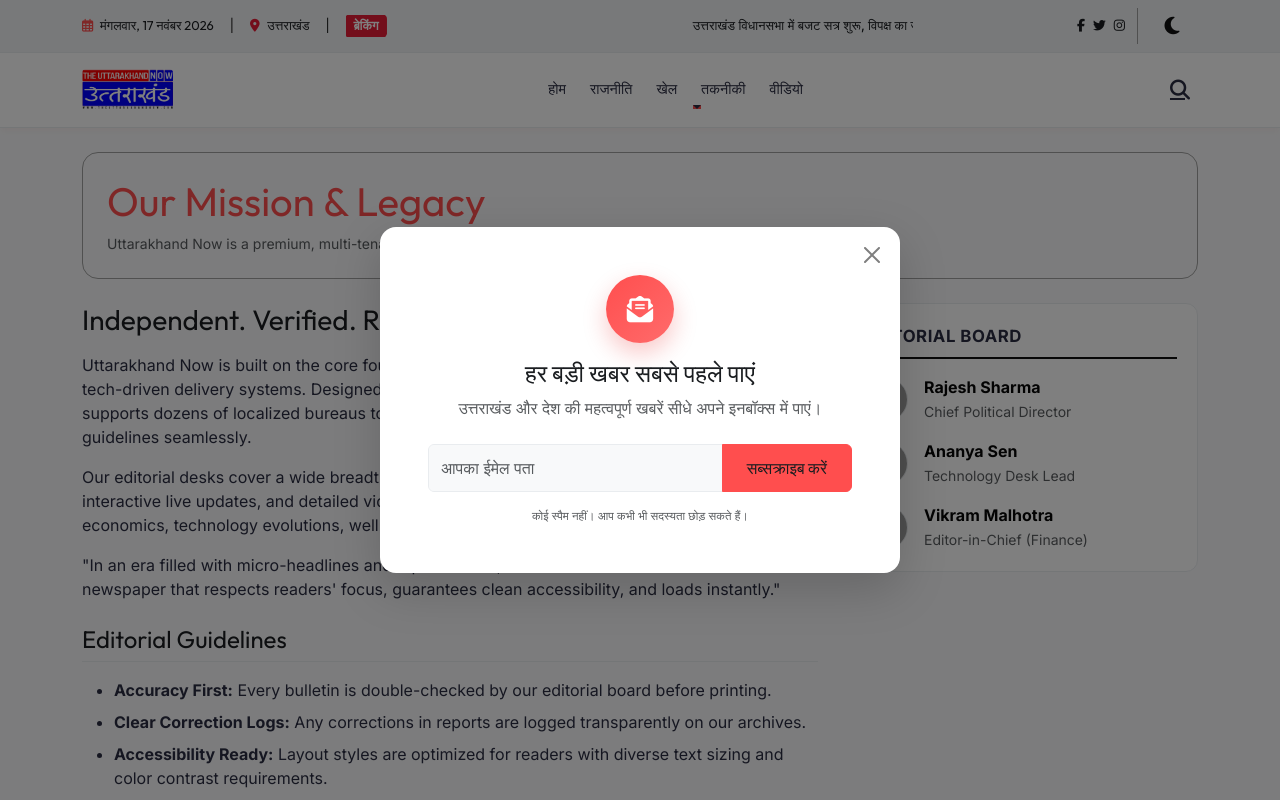
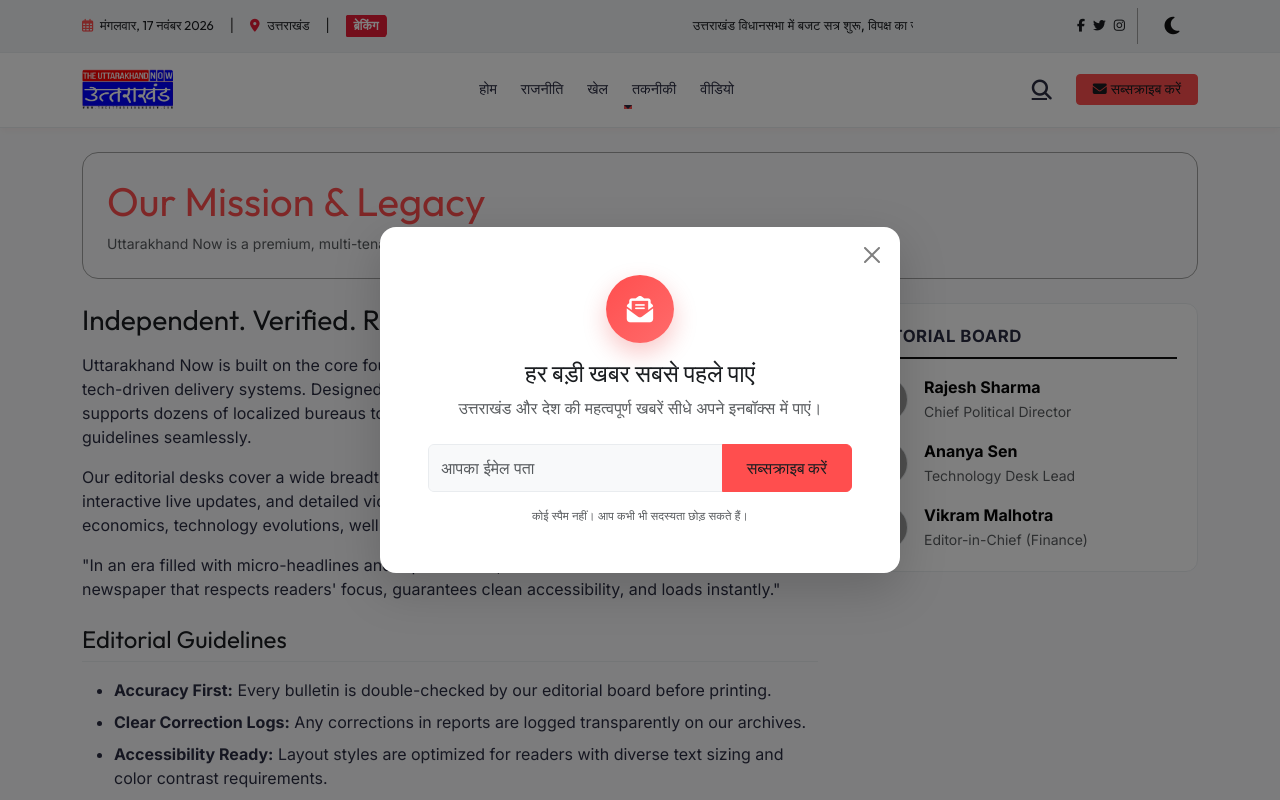
Before and after one commit to everythingeasytechnology/https-rivaaz.news.everythingeasy.in-, a Laravel app: page /about in a window 1280 px wide. Run offline with Laravel 12, Linux system fonts and the light colour scheme; data comes from the database, SQL or seed files in the repository; data that the repository does not hold is empty; style sheets or scripts are compiled from the project's sources; parts of the project's set-up code (start-up, migrations or seed data) failed here and were passed over; grey boxes are pictures that could not be loaded.

Commit message:
updated subscribe buttonn

```diff
--- a/resources/views/layouts/app.blade.php
+++ b/resources/views/layouts/app.blade.php
@@ -104,6 +104,9 @@
         }
         .header-search-form .form-control {
             min-width: 0;
+        }
+        .navbar-subscribe-btn {
+            white-space: nowrap;
         }
     </style>
 
@@ -238,6 +241,10 @@
                     <li class="nav-item"><a class="nav-link {{ request()->is('videos') ? 'active' : '' }}" href="/videos">वीडियो</a></li>
                 </ul>
 
+                <button class="btn btn-primary navbar-subscribe-btn d-lg-none w-100 mt-2 mb-3 fw-semibold" type="button" data-bs-toggle="modal" data-bs-target="#subscriptionModal">
+                    <i class="fas fa-envelope me-2"></i>सब्सक्राइब करें
+                </button>
+
                 <div class="d-none d-lg-flex align-items-center gap-3">
                     <!-- Search widget toggle -->
                     <div class="dropdown">
@@ -254,6 +261,9 @@
                             </form>
                         </div>
                     </div>
+                    <button class="btn btn-primary btn-sm navbar-subscribe-btn fw-semibold px-3" type="button" data-bs-toggle="modal" data-bs-target="#subscriptionModal">
+                        <i class="fas fa-envelope me-1"></i>सब्सक्राइब करें
+                    </button>
                 </div>
             </div>
         </div>
```
